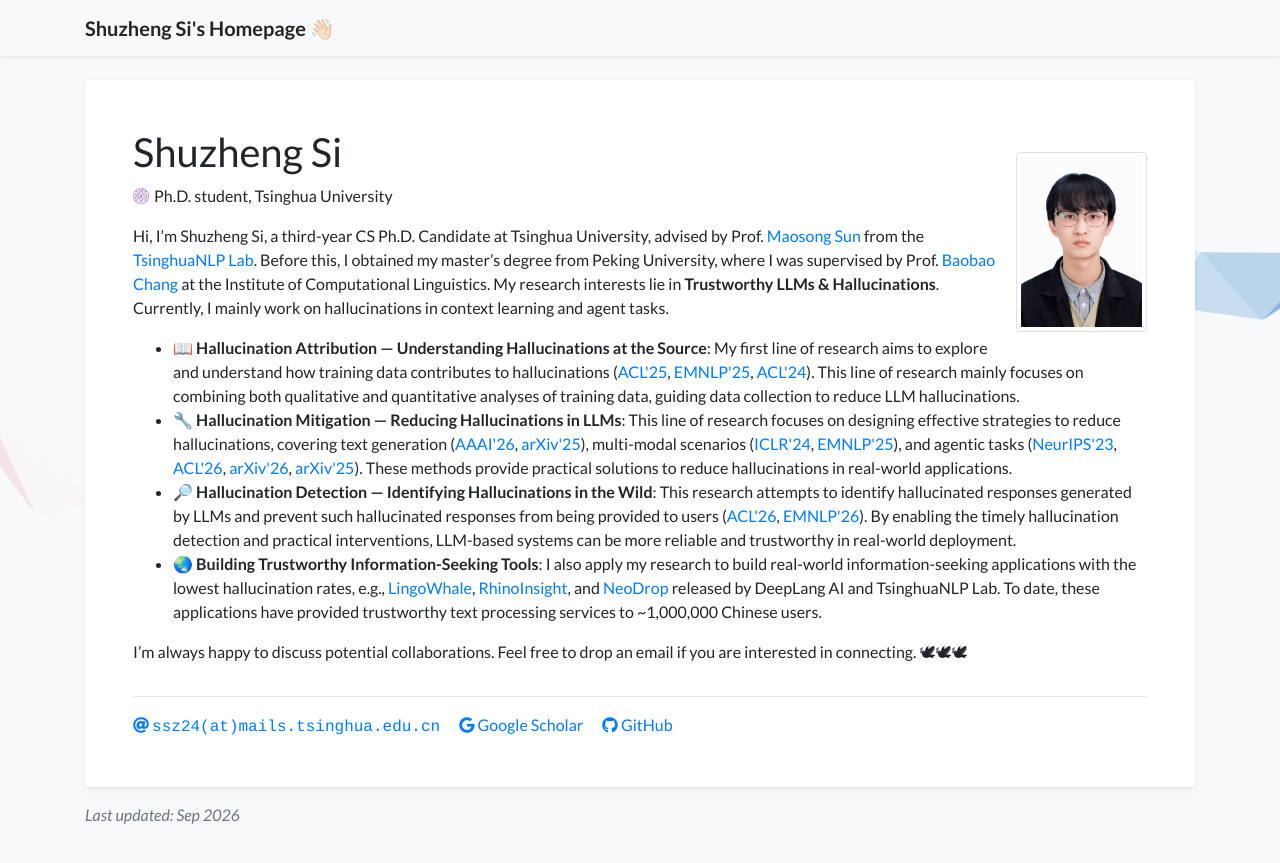
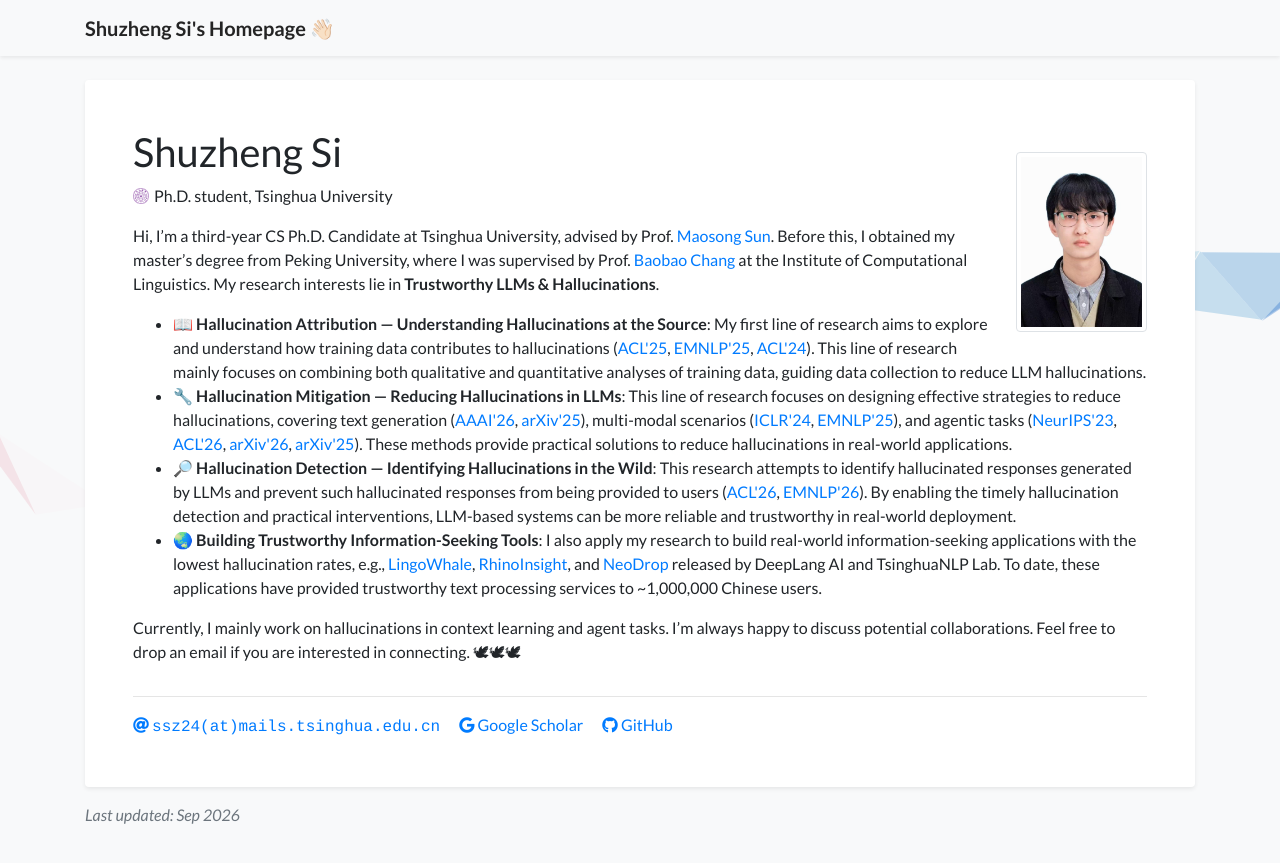
Before and after one commit to S1s-Z/s1s-z.github.io, a Jekyll site: the page built from index.html, in a window 1280 px wide. Shown: the top 863 px of the page. Built offline with Jekyll 4.4.1, drawn with Linux system fonts in a browser that asks for light colours; a style sheet for code colours, icons or effects is not loaded; some of the changed lines change nothing that is shown.

Commit message:
Update profile.yml

```diff
--- a/_data/profile.yml
+++ b/_data/profile.yml
@@ -19,7 +19,7 @@
 # xiaohongshu: 5fa2663000000000010068e2
 
 short_bio: >-
-  Hi, I’m Shuzheng Si, a third-year CS Ph.D. Candidate at Tsinghua University, advised by Prof. <a href="https://scholar.google.com/citations?hl=en&user=zIgT0HMAAAAJ">Maosong Sun</a> from the <a href="https://nlp.csai.tsinghua.edu.cn">TsinghuaNLP Lab</a>. Before this, I obtained my master’s degree from Peking University, where I was supervised by Prof. <a href="https://scholar.google.com.au/citations?user=LaKNyhQAAAAJ">Baobao Chang</a> at the Institute of Computational Linguistics. My research interests lie in <b>Trustworthy LLMs & Hallucinations</b>. Currently, I mainly work on hallucinations in context learning and agent tasks.
+  Hi, I’m a third-year CS Ph.D. Candidate at Tsinghua University, advised by Prof. <a href="https://scholar.google.com/citations?hl=en&user=zIgT0HMAAAAJ">Maosong Sun</a>. Before this, I obtained my master’s degree from Peking University, where I was supervised by Prof. <a href="https://scholar.google.com.au/citations?user=LaKNyhQAAAAJ">Baobao Chang</a> at the Institute of Computational Linguistics. My research interests lie in <b>Trustworthy LLMs & Hallucinations</b>.
   <br>
   <ul class="pub">
       <li>
@@ -36,7 +36,7 @@
       </li>
   </ul>
 
-  I’m always happy to discuss potential collaborations. Feel free to drop an email if you are interested in connecting. 🕊🕊🕊
+  Currently, I mainly work on hallucinations in context learning and agent tasks. I’m always happy to discuss potential collaborations. Feel free to drop an email if you are interested in connecting. 🕊🕊🕊
 
 
 
```
